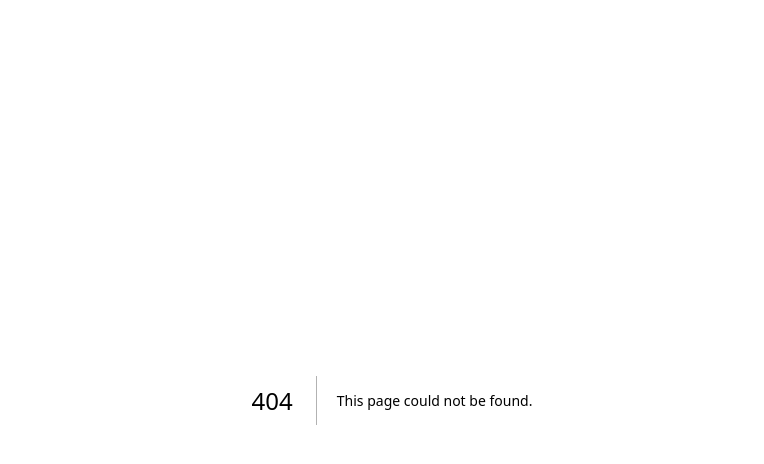
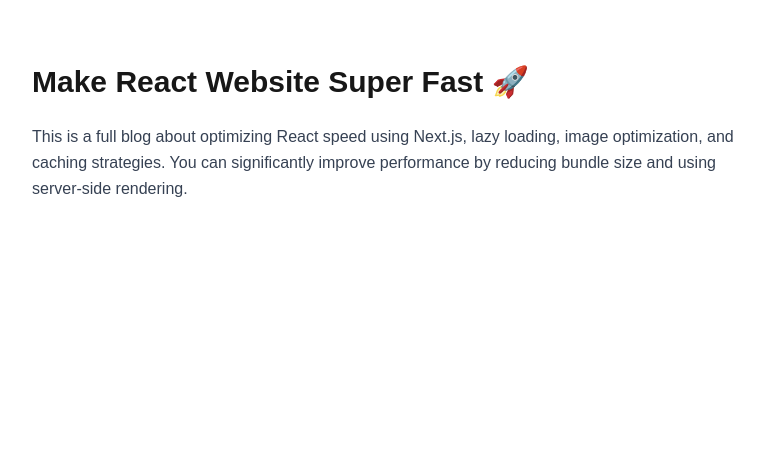
Before and after one commit to komalrana1341997/portweb, a Next.js app: page /blog/react-speed in a window 1280 px wide. Before the commit this address had no page. Shown: the top 464 px of the page, without its empty margins (248-1012 px from the left). Built offline with nearby package versions, Linux system fonts and the light colour scheme.

Commit message:
update sitemap with dynamic blog urls

```diff
--- /dev/null
+++ b/src/app/blog/[slug]/page.js
@@ -0,0 +1,28 @@
+import { notFound } from "next/navigation";
+import { posts } from "@/lib/posts";
+
+export default async function BlogPost({ params }) {
+  const { slug } = await params;
+
+  const post = posts.find((p) => p.slug === slug);
+
+
+  if (!post) return notFound();
+
+  return (
+    <div className="max-w-3xl mx-auto py-16 px-6">
+      <h1 className="text-3xl font-bold mb-6">{post.title}</h1>
+
+      <p className="text-gray-700 leading-relaxed">
+        {post.content}
+      </p>
+    </div>
+  );
+}
+
+// ✅ SEO optimization
+export function generateStaticParams() {
+  return posts.map((post) => ({
+    slug: post.slug,
+  }));
+}
--- a/src/app/components/Blog.jsx
+++ b/src/app/components/Blog.jsx
@@ -1,20 +1,8 @@
 import Link from "next/link";
+import { posts } from "../../lib/posts";
+
 
 export default function Blog() {
-  const posts = [
-    {
-      slug: "react-speed",
-      title: "Make React Website Super Fast 🚀",
-      desc: "Speed optimization tips using Next.js & performance tricks.",
-      date: "July 2026",
-    },
-    {
-      slug: "seo-guide",
-      title: "SEO Guide for Developers 📈",
-      desc: "Learn how to rank your website on Google easily.",
-      date: "July 2026",
-    },
-  ];
 
   return (
     <section className="bg-pink-100 py-16 px-6">
@@ -34,7 +22,7 @@
 
           {posts.map((post, index) => (
             <div
-              key={index}
+            key={post.slug}
               className="bg-gray-50 p-6 rounded-2xl shadow-md hover:shadow-xl transition hover:-translate-y-2"
             >
               <p className="text-sm text-gray-400 mb-2">
--- a/src/app/sitemap.js
+++ b/src/app/sitemap.js
@@ -1,41 +1,46 @@
+import { posts } from "@/lib/posts";
+
+
 export default function sitemap() {
-     const baseUrl = "https://portweb-drab.vercel.app";
+  const baseUrl = "https://portweb-drab.vercel.app";
 
-  const blogs = [
-    "react-speed",
-    "seo-guide",
-  ];
+ const blogUrls = posts.map((post) => ({
+  url: `${baseUrl}/blog/${post.slug}`,
+  lastModified: new Date(post.date || Date.now()),
+}));
 
-  const blogUrls = blogs.map((slug) => ({
-    url: `${baseUrl}/blog/${slug}`,
-    lastModified: new Date(),
-  }));
+console.log("FINAL SITEMAP:", [
+  { url: `${baseUrl}` },
+  ...blogUrls,
+]);
 
   return [
     {
-      url: "https://portweb-drab.vercel.app",
+      url: `${baseUrl}`,
       lastModified: new Date(),
     },
     {
-      url: "https://portweb-drab.vercel.app/about",
+      url: `${baseUrl}/about`,
+      lastModified: new Date(),
+    },
+    {
+      url: `${baseUrl}/services`,
+      lastModified: new Date(),
+    },
+    {
+      url: `${baseUrl}/projects`,
+      lastModified: new Date(),
+    },
+    {
+      url: `${baseUrl}/blog`,
+      lastModified: new Date(),
+    },
+    {
+      url: `${baseUrl}/contact`,
       lastModified: new Date(),
     },
 
-    {
-      url: "https://portweb-drab.vercel.app/services",
-      lastModified: new Date(),
-    },
-    {
-      url: "https://portweb-drab.vercel.app/project",
-      lastModified: new Date(),
-    },
-    {
-      url: "https://portweb-drab.vercel.app/blog",
-      lastModified: new Date(),
-    },
-    {
-      url: "https://portweb-drab.vercel.app/contact",
-      lastModified: new Date(),
-    },
+    // ✅ THIS WAS MISSING
+    ...blogUrls,
   ];
 }
--- a/src/blog/page.jsx
+++ /dev/null
@@ -1,9 +0,0 @@
-export default function BlogPage() {
-  return (
-    <div className="min-h-screen flex items-center justify-center">
-      <h1 className="text-4xl font-bold">
-        Full Blog Page Coming Soon 🚀
-      </h1>
-    </div>
-  );
-}
--- /dev/null
+++ b/src/lib/posts.js
@@ -0,0 +1,18 @@
+export const posts = [
+  {
+    slug: "react-speed",
+    title: "Make React Website Super Fast 🚀",
+    desc: "Speed optimization tips using Next.js & performance tricks.",
+    date: "July 2026",
+    content:
+      "This is a full blog about optimizing React speed using Next.js, lazy loading, image optimization, and caching strategies. You can significantly improve performance by reducing bundle size and using server-side rendering.",
+  },
+  {
+    slug: "seo-guide",
+    title: "SEO Guide for Developers 📈",
+    desc: "Learn how to rank your website on Google easily.",
+    date: "July 2026",
+    content:
+      "This blog explains SEO basics like keywords, meta tags, page speed, mobile optimization, and backlinks. Follow these strategies to improve your website ranking on Google.",
+  },
+];
```
Also changed, not shown: src/app/projects/page.jsx (renamed from src/app/project/page.jsx).
